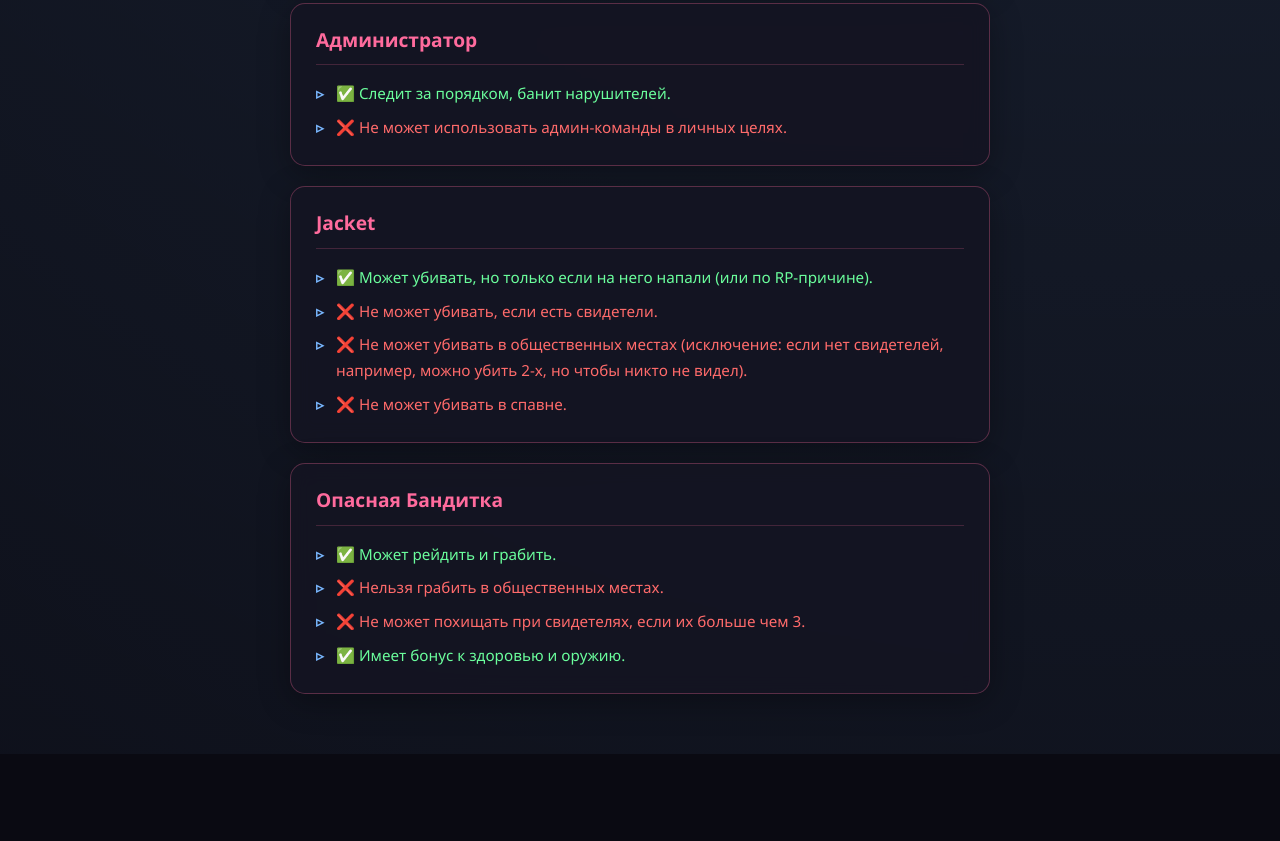
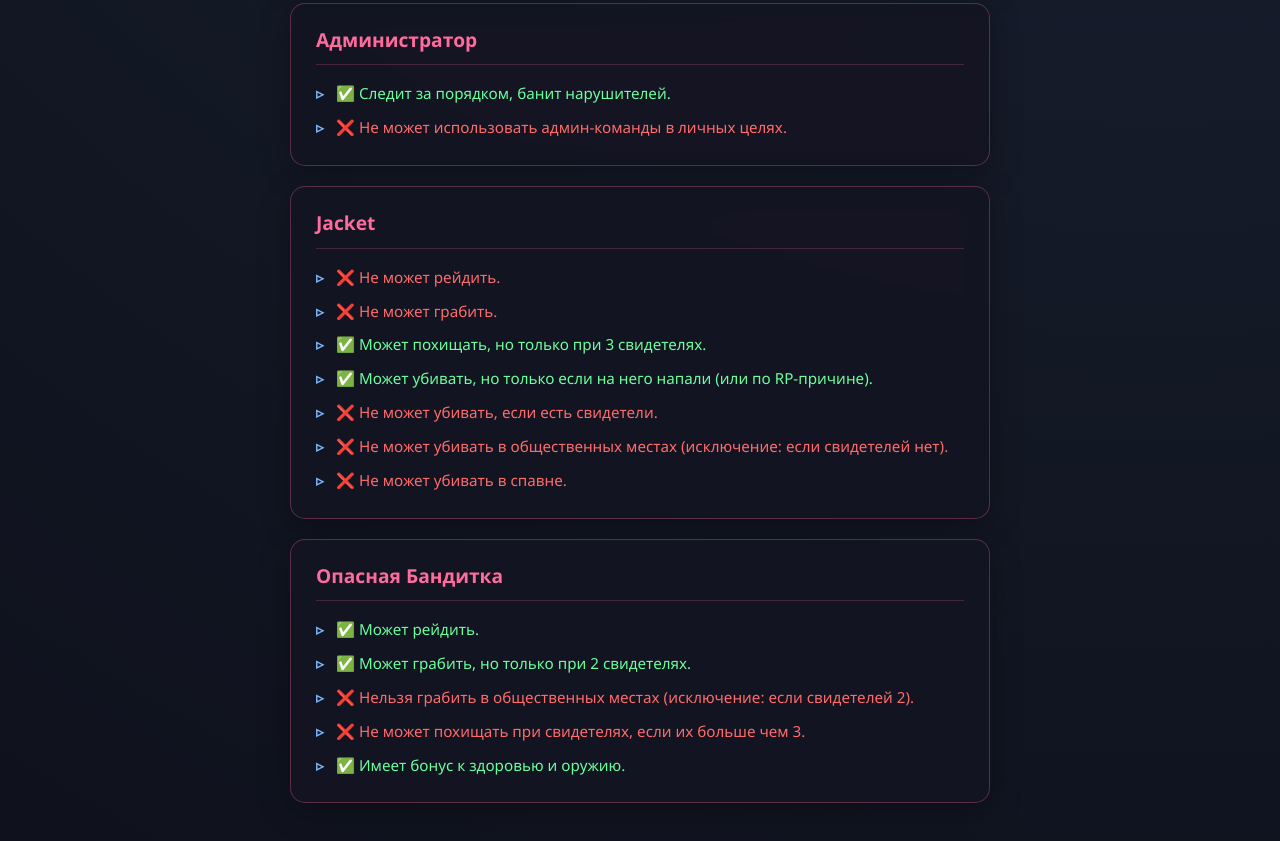
Before and after one commit to hIMYRO/gold-rp, a plain HTML site: page index.html in a window 1280 px wide. Shown: the part 8746-9587 px from the top of the page. Before the commit the page ends 9500 px from the top, so only its background shows below. Drawn offline with Linux system fonts and the light colour scheme.

Commit message:
Update index.html

```diff
--- a/index.html
+++ b/index.html
@@ -484,9 +484,12 @@
         <div class="rule-card">
             <h3>Jacket</h3>
             <ul class="rule-list">
+                <li><span class="deny">❌ Не может рейдить.</span></li>
+                <li><span class="deny">❌ Не может грабить.</span></li>
+                <li><span class="allow">✅ Может похищать, но только при 3 свидетелях.</span></li>
                 <li><span class="allow">✅ Может убивать, но только если на него напали (или по RP-причине).</span></li>
                 <li><span class="deny">❌ Не может убивать, если есть свидетели.</span></li>
-                <li><span class="deny">❌ Не может убивать в общественных местах (исключение: если нет свидетелей, например, можно убить 2-х, но чтобы никто не видел).</span></li>
+                <li><span class="deny">❌ Не может убивать в общественных местах (исключение: если свидетелей нет).</span></li>
                 <li><span class="deny">❌ Не может убивать в спавне.</span></li>
             </ul>
         </div>
@@ -494,8 +497,9 @@
         <div class="rule-card">
             <h3>Опасная Бандитка</h3>
             <ul class="rule-list">
-                <li><span class="allow">✅ Может рейдить и грабить.</span></li>
-                <li><span class="deny">❌ Нельзя грабить в общественных местах.</span></li>
+                <li><span class="allow">✅ Может рейдить.</span></li>
+                <li><span class="allow">✅ Может грабить, но только при 2 свидетелях.</span></li>
+                <li><span class="deny">❌ Нельзя грабить в общественных местах (исключение: если свидетелей 2).</span></li>
                 <li><span class="deny">❌ Не может похищать при свидетелях, если их больше чем 3.</span></li>
                 <li><span class="allow">✅ Имеет бонус к здоровью и оружию.</span></li>
             </ul>
```
